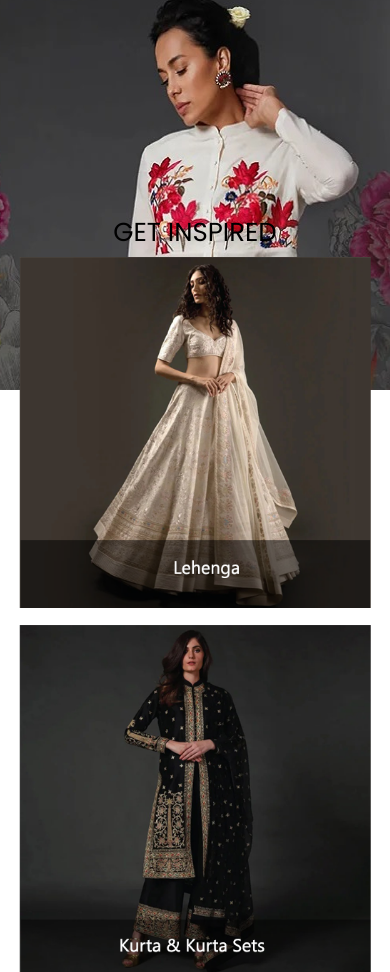
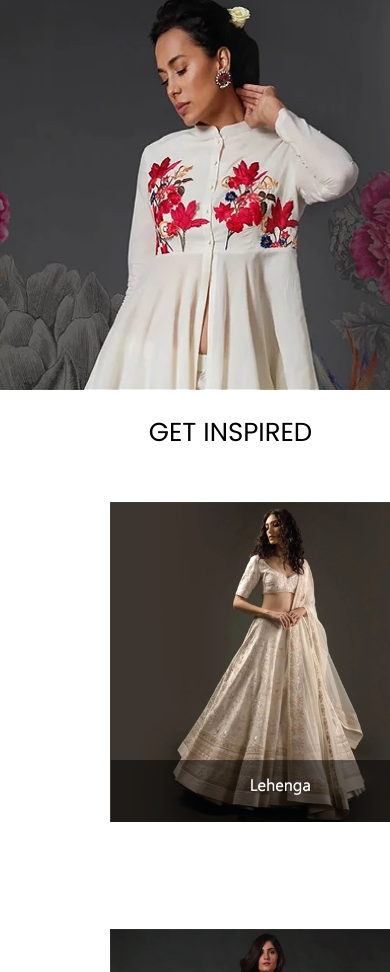
Before and after one commit to sindhurajesh123/fashion, a plain HTML site: page index.html in a window 390 px wide. Shown: the part 692-1664 px from the top of the page. Drawn offline with Linux system fonts and the light colour scheme.

Commit message:
correction

```diff
--- a/index.css
+++ b/index.css
@@ -153,26 +153,15 @@ align-items: center;
   max-width: 100%;
 }
 .box img{
-  width: 470px;
-  padding: 5px;
+  width: 420px;
+  padding: 50px;
 }
 .box img:hover{
   transform: scale(1.2);
   }
-  @media (max-width: 768px) {
-    .homeimg {
-      top: 800px;
-      width: 95%;
-      margin-left: auto;
-      margin-right: auto;
-      left: 50%;
-      transform: translateX(-50%);
-    }
 
-    .box img {
-      width: 100%;
-    }
-  }
+
+
   .foot{
     position: absolute;
     background-size: cover;
```
